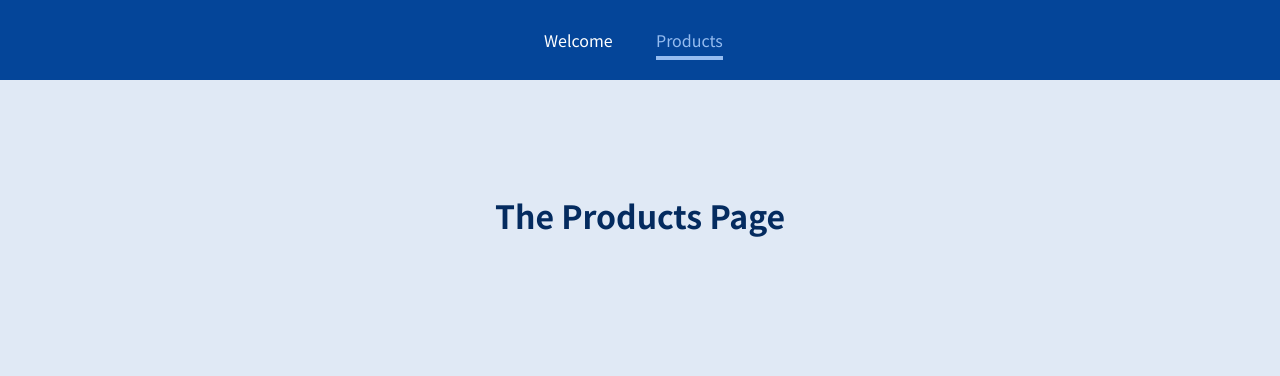
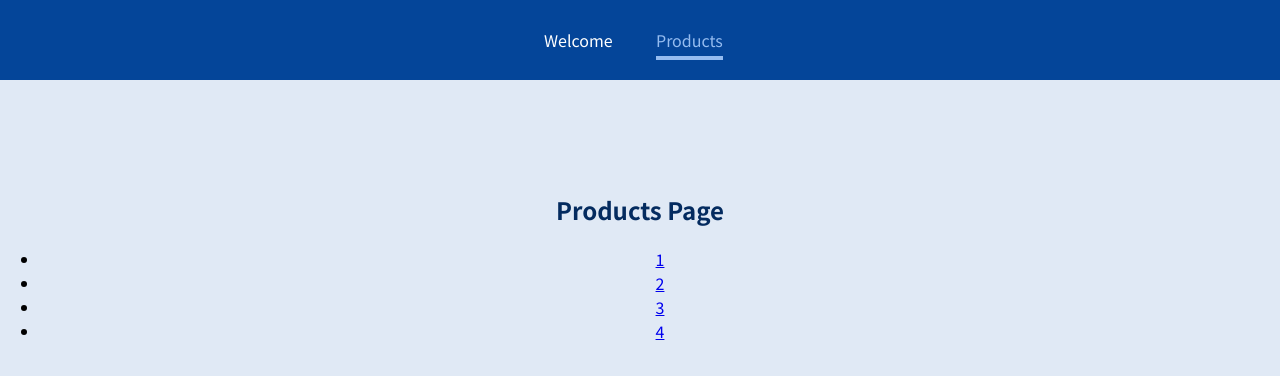
Before and after one commit to RavenRidge98/udemy-reactjs, a JavaScript app: page /products in a window 1280 px wide. Shown: the top 376 px of the page. Built offline with nearby package versions, Linux system fonts and the light colour scheme.

Commit message:
Dynamic Routes Done

```diff
--- a/src/App.js
+++ b/src/App.js
@@ -1,20 +1,26 @@
-import { Route } from 'react-router-dom';
+import { Route, Switch } from "react-router-dom";
 
-import Welcome from './pages/Welcome';
-import Products from './pages/Products';
-import MainHeader from './components/MainHeader';
+import Welcome from "./pages/Welcome";
+import Products from "./pages/Products";
+import MainHeader from "./components/MainHeader";
+import ProductDetail from "./pages/ProductDetail";
 
 function App() {
   return (
     <div>
       <MainHeader />
       <main>
-        <Route path='/welcome'>
-          <Welcome />
-        </Route>
-        <Route path='/products'>
-          <Products />
-        </Route>
+        <Switch>
+          <Route path='/welcome'>
+            <Welcome />
+          </Route>
+          <Route path='/products' exact>
+            <Products />
+          </Route>
+          <Route path='/products/:productId'>
+            <ProductDetail />
+          </Route>
+        </Switch>
       </main>
     </div>
   );
--- /dev/null
+++ b/src/pages/ProductDetail.js
@@ -0,0 +1,15 @@
+import { useParams } from "react-router-dom";
+const ProductDetail = () => {
+  const params = useParams();
+
+  console.log(params.productId);
+
+  return (
+    <section>
+      <h1>ProductDetail</h1>
+      <p>{params.productId}</p>
+    </section>
+  );
+};
+
+export default ProductDetail;
--- a/src/pages/Products.js
+++ b/src/pages/Products.js
@@ -1,5 +1,24 @@
+import { Link } from "react-router-dom";
 const Products = () => {
-  return <h1>The Products Page</h1>;
+  return (
+    <section>
+      <h1>Products Page</h1>
+      <ul>
+        <li>
+          <Link to='/products/1'>1</Link>
+        </li>
+        <li>
+          <Link to='/products/2'>2</Link>
+        </li>
+        <li>
+          <Link to='/products/3'>3</Link>
+        </li>
+        <li>
+          <Link to='/products/4'>4</Link>
+        </li>
+      </ul>
+    </section>
+  );
 };
 
 export default Products;
--- a/src/pages/Welcome.js
+++ b/src/pages/Welcome.js
@@ -1,5 +1,9 @@
 const Welcome = () => {
-  return <h1>The Welcome Page</h1>;
+  return (
+    <section>
+      <h1>The Welcome Page</h1>;
+    </section>
+  );
 };
 
 export default Welcome;
```
Also changed, not shown: 2 other files (tests, documents, lock files or other folders).
